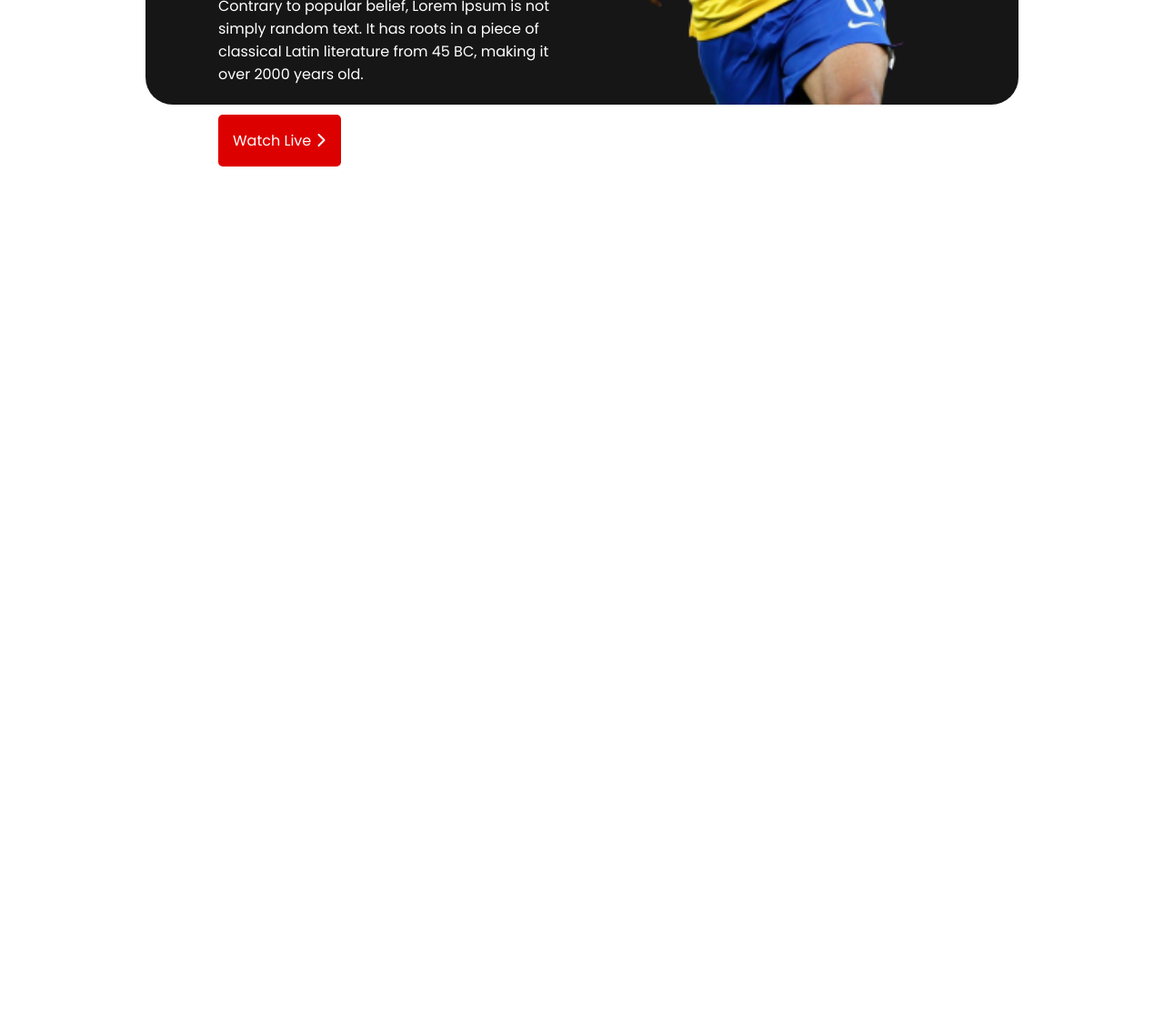
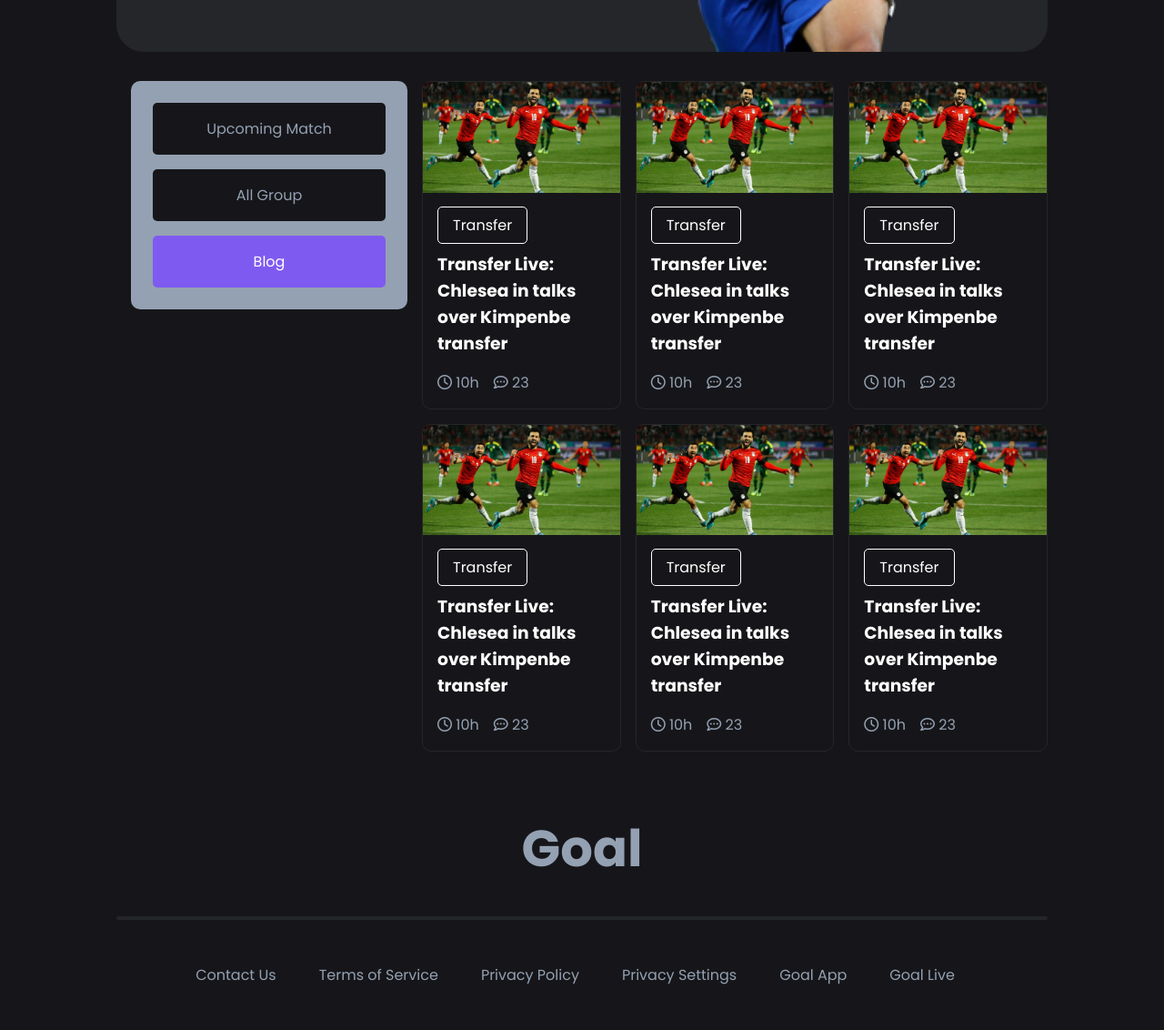
Before and after one commit to arifulrony10/assignment-2-world-cup, a plain HTML site: page index.html in a window 1280 px wide. Shown: the part 595-1727 px from the top of the page at 91% size. Before the commit the page ends 838 px from the top, so only its background shows below. Drawn offline with Linux system fonts and the light colour scheme.

Commit message:
desktop version completed

```diff
--- a/index.html
+++ b/index.html
@@ -5,17 +5,20 @@
     <meta charset="UTF-8">
     <meta http-equiv="X-UA-Compatible" content="IE=edge">
     <meta name="viewport" content="width=device-width, initial-scale=1.0">
-    <link rel="stylesheet" href="./styles.css">
     <!-- Font awesome -->
     <link rel="stylesheet" href="https://cdnjs.cloudflare.com/ajax/libs/font-awesome/6.1.1/css/all.min.css"
         integrity="sha512-KfkfwYDsLkIlwQp6LFnl8zNdLGxu9YAA1QvwINks4PhcElQSvqcyVLLD9aMhXd13uQjoXtEKNosOWaZqXgel0g=="
         crossorigin="anonymous" referrerpolicy="no-referrer" />
+    <!-- Base CSS -->
+    <link rel="stylesheet" href="./styles/base.css">
+    <!-- Index CSS -->
+    <link rel="stylesheet" href="./styles/index.css">
+
     <title>World Cup</title>
 </head>
 
 <body>
-    <main>
-        <section class="container">
+    <header class="container">
         <div class="hero">
             <div class="hero-content">
                 <h1>The Greatest show on the earth</h1>
@@ -28,13 +31,111 @@
                 <img src="./images/Banner Image.png" alt="">
             </div>
         </div>
+    </header>
+    <aside>
+        <section class="aside-bar">
+            <a href="./upcomingMatch.html" class="btn-secondary">Upcoming Match</a>
+            <a href="#" class="btn-secondary">All Group</a>
+            <a href="#" class="btn-primary">Blog</a>
         </section>
+    </aside>
+    <main>
+        <section class="card-container">
+            <article class="card">
+                <div class="card-img">
+                    <img src="./images/Blog Image.png" alt="">
+                </div>
+                <div class="card-info">
+                    <a href="#" class="card-btn">Transfer</a>
+                    <h3 class="card-title">Transfer Live: Chlesea in talks over Kimpenbe transfer</h3>
+                    <div class="card-icon-container">
+                        <div class="card-icon-time"><i class="far fa-clock"></i> 10h</div>
+                        <div class="card-icon-comment"><i class="far fa-comment-dots"></i> 23</div>
+                    </div>
+                </div>
+            </article>
+            <article class="card">
+                <div class="card-img">
+                    <img src="./images/Blog Image.png" alt="">
+                </div>
+                <div class="card-info">
+                    <a href="#" class="card-btn">Transfer</a>
+                    <h3 class="card-title">Transfer Live: Chlesea in talks over Kimpenbe transfer</h3>
+                    <div class="card-icon-container">
+                        <div class="card-icon-time"><i class="far fa-clock"></i> 10h</div>
+                        <div class="card-icon-comment"><i class="far fa-comment-dots"></i> 23</div>
+                    </div>
+                </div>
+            </article>
+            <article class="card">
+                <div class="card-img">
+                    <img src="./images/Blog Image.png" alt="">
+                </div>
+                <div class="card-info">
+                    <a href="#" class="card-btn">Transfer</a>
+                    <h3 class="card-title">Transfer Live: Chlesea in talks over Kimpenbe transfer</h3>
+                    <div class="card-icon-container">
+                        <div class="card-icon-time"><i class="far fa-clock"></i> 10h</div>
+                        <div class="card-icon-comment"><i class="far fa-comment-dots"></i> 23</div>
+                    </div>
+                </div>
+            </article>
+            <article class="card">
+                <div class="card-img">
+                    <img src="./images/Blog Image.png" alt="">
+                </div>
+                <div class="card-info">
+                    <a href="#" class="card-btn">Transfer</a>
+                    <h3 class="card-title">Transfer Live: Chlesea in talks over Kimpenbe transfer</h3>
+                    <div class="card-icon-container">
+                        <p class="card-icon-time"><i class="far fa-clock"></i> 10h</p>
+                        <p class="card-icon-comment"><i class="far fa-comment-dots"></i> 23</p>
+                    </div>
+                </div>
+            </article>
+            <article class="card">
+                <div class="card-img">
+                    <img src="./images/Blog Image.png" alt="">
+                </div>
+                <div class="card-info">
+                    <a href="#" class="card-btn">Transfer</a>
+                    <h3 class="card-title">Transfer Live: Chlesea in talks over Kimpenbe transfer</h3>
+                    <div class="card-icon-container">
+                        <div class="card-icon-time"><i class="far fa-clock"></i> 10h</div>
+                        <div class="card-icon-comment"><i class="far fa-comment-dots"></i> 23</div>
+                    </div>
+                </div>
+            </article>
+            <article class="card">
+                <div class="card-img">
+                    <img src="./images/Blog Image.png" alt="">
+                </div>
+                <div class="card-info">
+                    <a href="#" class="card-btn">Transfer</a>
+                    <h3 class="card-title">Transfer Live: Chlesea in talks over Kimpenbe transfer</h3>
+                    <div class="card-icon-container">
+                        <div class="card-icon-time"><i class="far fa-clock"></i> 10h</div>
+                        <div class="card-icon-comment"><i class="far fa-comment-dots"></i> 23</div>
+                    </div>
+                </div>
+            </article>
+        </section>
+        <div class="view-all">
+            <a href="#" class="btn-primary">View All</a>
+        </div>
     </main>
-    <aside>
-        <div class="container">
-
-        </div>
-    </aside>
+    <footer class="container">
+        <h3>Goal</h3>
+        <hr>
+        <section class="footer-menu">
+            <a href="#">Contact Us</a>
+            <a href="#">Terms of Service</a>
+            <a href="#">Privacy Policy</a>
+            <a href="#">Privacy Settings</a>
+            <a href="#">Goal App</a>
+            <a href="#">Goal Live</a>
+        </section>
+    </footer>
 </body>
 
 </html>
--- a/styles.css
+++ /dev/null
@@ -1,65 +0,0 @@
-/* Fonts */
-@import url('https://fonts.googleapis.com/css2?family=Poppins:wght@400;700&display=swap');
-
-/* Utility Classes */
-* {
-    padding: 0;
-    margin: 0;
-    box-sizing: border-box;
-}
-body {
-    --color-dark: #161616;
-    --color-gray: #B9B9B9;
-    --color-red: #DD0000;
-    --color-white: #FFFFFF;
-    font-family: 'Poppins', sans-serif;
-    background-color: var(--color-white);
-}
-.container {
-    max-width: 80%;
-    margin: 0 auto;
-    padding: 2rem;
-    margin-top: 2rem;
-}
-.hero {
-    background-color: var(--color-dark);
-    max-height: 646px;
-    max-width: 100%;
-    border-radius: 30px;
-    display: flex;
-    justify-content: center;
-    align-items: center;
-    padding: 5rem 5rem 0rem 5rem;
-}
-.hero-content {
-    width: 50%;
-    max-height: 100%;
-}
-.hero-img {
-    width: 50%;
-    height: 100%;
-
-}
-.hero-content h1 {
-    color: var(--color-white);
-    font-size: 5rem;
-}
-.hero-content p {
-    font-size: 1rem;
-    color: var(--color-white);
-    padding: 2rem 0;
-}
-.hero-img img {
-    height: 572px;
-    object-fit: cover;
-}
-.btn-primary {
-    display: inline-block;
-    cursor: pointer;
-    font: inherit;
-    text-decoration: none;
-    color: var(--color-white);
-    background-color: var(--color-red);
-    padding: 1rem;
-    border-radius: 5px;
-}
--- /dev/null
+++ b/styles/base.css
@@ -0,0 +1,70 @@
+/*
+ * This file contains all the defaults styles and utility classes
+*/
+/* Fonts */
+@import url('https://fonts.googleapis.com/css2?family=Poppins:wght@400;700&display=swap');
+/* Reset defaults */
+* {
+    padding: 0;
+    margin: 0;
+    box-sizing: border-box;
+}
+/* Setting up defaults */
+body {
+    --color-dark-500: #16161A;
+    --color-dark-300: #242629;
+    --color-dark-200: #3e3f41;
+    --color-dark-100: #94A1B2;
+    --color-purple: #7F5AF0;
+    --color-purple-light: #a386fc;
+    --color-white: #FFFFFE;
+    font-family: 'Poppins', sans-serif;
+    background-color: var(--color-dark-500);
+    width: 80%;
+    margin: 0 auto;
+}
+p {
+    color: var(--color-white);
+}
+/* Utility Classes */
+.container {
+    max-width: 100%;
+    margin: 0 auto;
+    padding: 2rem 0;
+    margin-top: 2rem;
+}
+
+.btn-primary {
+    display: inline-block;
+    cursor: pointer;
+    font: inherit;
+    text-decoration: none;
+    text-align: center;
+    color: var(--color-white);
+    background-color: var(--color-purple);
+    padding: 1rem;
+    border-radius: 5px;
+    transition: all 0.3s ease-in;
+}
+.btn-primary:hover,
+.btn-primary:active {
+    background-color: var(--color-purple-light);
+    transition: all 0.3s ease-out;
+}
+.btn-secondary {
+    display: inline-block;
+    cursor: pointer;
+    font: inherit;
+    text-decoration: none;
+    text-align: center;
+    color: var(--color-dark-100);
+    background-color: var(--color-dark-500);
+    padding: 1rem;
+    border-radius: 5px;
+    transition: all 0.3s ease-in;
+}
+.btn-secondary:hover,
+.btn-secondary:active {
+    background-color: var(--color-dark-300);
+    transition: all 0.3s ease-out;
+}
--- /dev/null
+++ b/styles/index.css
@@ -0,0 +1,142 @@
+/*
+ * This file contains styles of index page
+*/
+/* Hero Section */
+.hero {
+    background-color: var(--color-dark-300);
+    max-height: 646px;
+    max-width: 100%;
+    border-radius: 30px;
+    display: flex;
+    justify-content: center;
+    align-items: center;
+    padding: 1rem 5rem 0rem 5rem;
+}
+.hero-content {
+    width: 50%;
+    max-height: 100%;
+}
+.hero-img {
+    width: 50%;
+    height: 100%;
+
+}
+.hero-content h1 {
+    color: var(--color-white);
+    font-size: 5rem;
+    line-height: 4rem;
+}
+.hero-content p {
+    font-size: 1rem;
+    color: var(--color-dark-100);
+    padding: 2rem 0;
+}
+.hero-img img {
+    display: block;
+    height: 572px;
+    object-fit: cover;
+}
+/* Aside bar */
+aside {
+    width: 20%;
+    min-width: 304px;
+    min-height: 300px;
+    float: left;
+    margin: 0rem 1rem 0rem 1rem;
+}
+.aside-bar {
+    background-color: var(--color-dark-100);
+    display: grid;
+    grid-template-columns: repeat(1fr);
+    gap: 1rem;
+    border-radius: 10px;
+    padding: 1.5rem;
+}
+.aside-bar button {
+    margin-top: 1rem;
+}
+/* Main */
+main {
+    margin-bottom: 1rem;
+}
+.card-container{
+    display: grid;
+    grid-template-columns: 1fr 1fr 1fr;
+    gap: 1rem;
+}
+.card {
+    border: 1px solid var(--color-dark-300);
+    object-fit: cover;
+    border-radius: 10px;
+    transition: all 0.2s ease-in;
+}
+.card:hover {
+    box-shadow: 1px 1px 15px var(--color-dark-200);
+    transition: all 0.2s ease-out;
+}
+.card-img img {
+    width: 100%;
+    object-fit: cover;
+}
+.card-info {
+    padding: 1rem;
+}
+.card-btn {
+    text-decoration: none;
+    color: var(--color-white);
+    border: 1px solid var(--color-white);
+    border-radius: 5px;
+    padding: 0.5rem 1rem;
+    transition: all 0.3s ease-in;
+}
+.card-btn:hover {
+    color: var(--color-dark-100);
+    border: 1px solid var(--color-dark-100);
+    transition: all 0.3s ease-out;
+}
+.card-title {
+    color: var(--color-white);
+    margin: 1rem 0;
+}
+.card-icon-container {
+    display: flex;
+    justify-content: flex-start;
+    align-items: center;
+}
+.card-icon-time {
+    color: var(--color-dark-100);
+    margin-right: 1rem;
+}
+.card-icon-comment {
+    color: var(--color-dark-100);
+}
+.view-all {
+    display: none;
+    margin: 2rem 1rem;
+    justify-content: center;
+    align-items: center;
+}
+/* Footer */
+footer h3 {
+    color: var(--color-dark-100);
+    font-size: 3.5rem;
+    text-align: center;
+}
+footer hr {
+    width: 100%;
+    color: #16161A;
+    border: 2px solid var(--color-dark-300);
+    margin: 2rem 0;
+    border-radius: 2px;
+}
+.footer-menu {
+    display: flex;
+    justify-content: center;
+    align-items: center;
+}
+.footer-menu a {
+    text-decoration: none;
+    color: var(--color-dark-100);
+    padding: 1rem;
+    margin-right: 15px;
+}
--- /dev/null
+++ b/styles/match.css
@@ -0,0 +1,29 @@
+/*
+ * This file contains styles of upcomingMatch page
+*/
+/* Card */
+.card {
+    padding: 2rem 1rem;
+}
+.card-img {
+    display: flex;
+    justify-content: center;
+    align-items: center;
+    padding: 1rem;
+}
+.card-img img {
+    width: 35%;
+}
+.card-img p {
+    font-size: 1.2rem;
+    font-weight: 700;
+    padding: 1rem;
+    text-align: center;
+}
+.card-title {
+    text-align: center;
+    margin-top: 0;
+}
+.card-info p{
+    text-align: center;
+}
```
Also changed, not shown: upcomingMatch.html (added, +161 -0 lines). Lines whose indentation alone changed are shown as unchanged.
